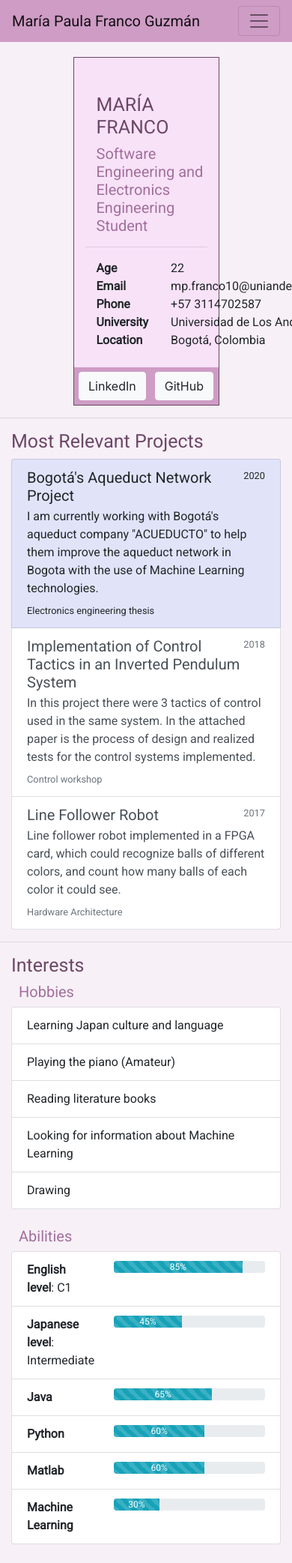
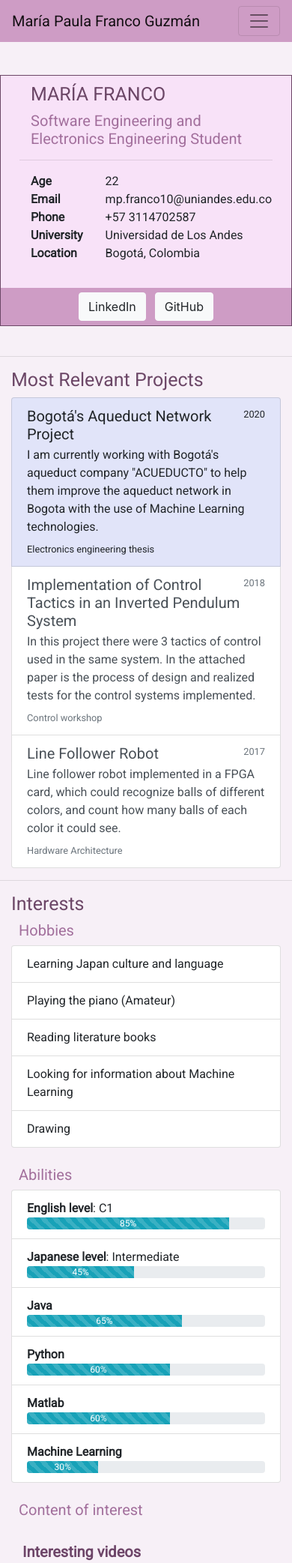
Before and after one commit to mpfranco10/pagina-personal-mpfranco, a PHP site: page /index.html in a window 390 px wide; the page is wider, and only the part inside the window is pictured. Shown: the top 2085 px of that part at 75% size. Run offline with PHP 8.4, Linux system fonts and the light colour scheme; some libraries are stand-ins or nearby versions.

Commit message:
responsive

```diff
--- a/index.html
+++ b/index.html
@@ -45,7 +45,10 @@
             </ul>
          </div>
       </nav>
-      <div id="about" class="container-fluid py-5">
+      <div  class="container-fluid">
+         <div class="row">
+            <div class="hidden-sm-down col-md-1 col-lg-2" >&nbsp;</div>
+            <div id="about" class="col-sm-12 col-md-10 col-lg-8">
                <div id="letras">
                   <h1 class="titulos robot">MARÍA FRANCO</h1>
                   <h2 class="descripcion robot">Software Engineering and Electronics Engineering Student</h2>
@@ -82,6 +85,9 @@
                         role="button">LinkedIn</a>
                      <a href="https://github.com/mpfranco10" class="btn btn-light botones" role="button">GitHub</a>
                   </div>
+               </div>
+            </div>
+            <div class="hidden-sm-down col-md-1 col-lg-2">&nbsp;</div>
          </div>
       </div>
       <hr>
@@ -145,8 +151,8 @@
          <ul class="list-group robot">
             <li class="list-group-item">
                <div class="row">
-                  <div class="col-4"><b>English level</b>: C1</div>
-                  <div class="col-8">
+                  <div class="col-sm-12 col-md-6 col-lg-4"><b>English level</b>: C1</div>
+                  <div class="col-sm-12 col-md-6 col-lg-8">
                      <div class="progress">
                         <div class="progress-bar progress-bar-striped bg-info" role="progressbar"
                            style="width: 85%;" aria-valuenow="85" aria-valuemin="0" aria-valuemax="100">85%</div>
@@ -156,8 +162,8 @@
             </li>
             <li class="list-group-item">
                <div class="row">
-                  <div class="col-4"><b>Japanese level</b>: Intermediate</div>
-                  <div class="col-8">
+                  <div class="col-sm-12 col-md-6 col-lg-4"><b>Japanese level</b>: Intermediate</div>
+                  <div class="col-sm-12 col-md-6 col-lg-8">
                      <div class="progress">
                         <div class="progress-bar progress-bar-striped bg-info" role="progressbar"
                            style="width: 45%;" aria-valuenow="45" aria-valuemin="0" aria-valuemax="100">45%</div>
@@ -167,8 +173,8 @@
             </li>
             <li class="list-group-item">
                <div class="row">
-                  <div class="col-4"><b>Java</b> </div>
-                  <div class="col-8">
+                  <div class="col-sm-12 col-md-6 col-lg-4"><b>Java</b> </div>
+                  <div class="col-sm-12 col-md-6 col-lg-8">
                      <div class="progress">
                         <div class="progress-bar progress-bar-striped bg-info" role="progressbar"
                            style="width: 65%;" aria-valuenow="65" aria-valuemin="0" aria-valuemax="100">65%</div>
@@ -178,8 +184,8 @@
             </li>
             <li class="list-group-item">
                <div class="row">
-                  <div class="col-4"><b>Python</b> </div>
-                  <div class="col-8">
+                  <div class="col-sm-12 col-md-6 col-lg-4"><b>Python</b> </div>
+                  <div class="col-sm-12 col-md-6 col-lg-8">
                      <div class="progress">
                         <div class="progress-bar progress-bar-striped bg-info" role="progressbar"
                            style="width: 60%;" aria-valuenow="60" aria-valuemin="0" aria-valuemax="100">60%</div>
@@ -189,8 +195,8 @@
             </li>
             <li class="list-group-item">
                <div class="row">
-                  <div class="col-4"><b>Matlab</b> </div>
-                  <div class="col-8">
+                  <div class="col-sm-12 col-md-6 col-lg-4"><b>Matlab</b> </div>
+                  <div class="col-sm-12 col-md-6 col-lg-8">
                      <div class="progress">
                         <div class="progress-bar progress-bar-striped bg-info" role="progressbar"
                            style="width: 60%;" aria-valuenow="60" aria-valuemin="0" aria-valuemax="100">60%</div>
@@ -200,8 +206,8 @@
             </li>
             <li class="list-group-item">
                <div class="row">
-                  <div class="col-4"><b>Machine Learning</b> </div>
-                  <div class="col-8">
+                  <div class="col-sm-12 col-md-6 col-lg-4"><b>Machine Learning</b> </div>
+                  <div class="col-sm-12 col-md-6 col-lg-8">
                      <div class="progress">
                         <div class="progress-bar progress-bar-striped bg-info" role="progressbar"
                            style="width: 30%;" aria-valuenow="30" aria-valuemin="0" aria-valuemax="100">30%</div>
@@ -217,20 +223,26 @@
       <h2 id="content" class="subsubtitulos robot"><b>Interesting videos</b></h2>
       <div class="container-fluid">
          <div class="row">
-            <div class="col-4">
+            <div class="col-sm-12 col-md-12 col-lg-4">
+               <div class="text-center">
                   <h4 class="subtitulos robot">Gravitational waves discovery</h4>
-               <iframe width="420" height="315" src="https://www.youtube.com/embed/zpusGtb_wL8">
+                  <iframe width="340" height="300" src="https://www.youtube.com/embed/zpusGtb_wL8">
                   </iframe>
                </div>
-            <div class="col-4">
+            </div>
+            <div class="col-sm-12 col-md-12 col-lg-4">
+               <div class="text-center">
                   <h4 class="subtitulos robot">First image of a black hole</h4>
-               <iframe width="420" height="315" src="https://www.youtube.com/embed/S_GVbuddri8">
+                  <iframe width="340" height="300" src="https://www.youtube.com/embed/S_GVbuddri8">
                   </iframe>
                </div>
-            <div class="col-4">
-               <h4 class="subtitulos robot">Machine Learning and videogames</h4>
-               <iframe width="420" height="315" src="https://www.youtube.com/embed/qv6UVOQ0F44">
+            </div>
+            <div class="col-sm-12 col-md-12 col-lg-4">
+               <div class="text-center">
+                  <h4 class="subtitulos robot">Machine Learning Mario</h4>
+                  <iframe width="340" height="300" src="https://www.youtube.com/embed/qv6UVOQ0F44">
                   </iframe>
+               </div>
             </div>
          </div>
       </div>
@@ -239,7 +251,7 @@
       </br>
       <div class="container-fluid">
          <div class="row">
-            <div class="col-4">
+            <div class="col-sm-12 col-md-6 col-lg-4">
                <figure>
                   <figcaption class=" robot">Kagome - Kasumi Watanabe (Interpretation with Koto, a typical instrument
                      from Japan)
@@ -250,7 +262,7 @@
                   </audio>
                </figure>
             </div>
-            <div class="col-4">
+            <div class="col-sm-12 col-md-6 col-lg-4">
                <figure>
                   <figcaption class=" robot">Whale Sound (Whales use a variety of noises to communicate with each
                      other)
@@ -261,7 +273,7 @@
                   </audio>
                </figure>
             </div>
-            <div class="col-4">
+            <div class="col-sm-12 col-md-12 col-lg-4">
                <figure>
                   <figcaption class=" robot">Venus Sounds (Sound obtained from NASA's official youtube channel)
                   </figcaption>
@@ -278,7 +290,7 @@
       </br>
       <div class="container-fluid">
          <div class="row">
-            <div class="col-6">
+            <div class="col-lg-6">
                <div class="img-thumbnail">
                   <img src="/media/haiku.PNG" alt="Haiku poem" style="width:100%">
                   <div class="caption">
@@ -286,7 +298,7 @@
                   </div>
                </div>
             </div>
-            <div class="col-6">
+            <div class="col-sm-12 col-md-12 col-lg-6">
                <div class="img-thumbnail">
                   <img src="/media/bubble.jpg" alt="Bubble nebula" style="width:100%">
                   <div class="caption">
@@ -294,7 +306,7 @@
                   </div>
                </div>
             </div>
-            <div class="col-6">
+            <div class="col-sm-12 col-md-12 col-lg-6">
                <div class="img-thumbnail">
                   <img src="/media/twin.jpg" alt="Twin Jet nebula" style="width:100%">
                   <div class="caption">
@@ -302,7 +314,7 @@
                   </div>
                </div>
             </div>
-            <div class="col-6">
+            <div class="col-sm-12 col-md-12 col-lg-6">
                <div class="img-thumbnail">
                   <img src="/media/emerald.jpg" alt="Gachala emerald" style="width:100%">
                   <div class="caption">
@@ -316,7 +328,6 @@
       <h1 id="experience" class="titulos robot">Experience</h1>
       <div class="container-fluid">
          <div class="list-group pad">
-
             <a
                class="list-group-item list-group-item-action flex-column align-items-start">
                <div class="d-flex w-100 justify-content-between">
@@ -327,18 +338,16 @@
                </p>
                <small class="text-muted robot">Object oriented programming (I and II), Technologic Infrastructure Fundaments, Introduction to programming</small>
             </a>
-
             <a
                class="list-group-item list-group-item-action flex-column align-items-start">
                <div class="d-flex w-100 justify-content-between">
-                  <h5 class="mb-1 robot">Software Analist</h5>
+                  <h5 class="mb-1 robot">Software Analyst</h5>
                   <small class="text-muted robot">2019</small>
                </div>
                <p class="mb-1 robot">Improvements in analytics platform of the company. Development of software architecture diagrams, as well as helping in the structuration of relational database of a private project.
                </p>
                <small class="text-muted robot">ICONOI S.A.</small>
             </a>
-
          </div>
       </div>
       </br>
--- a/styles.css
+++ b/styles.css
@@ -35,26 +35,23 @@ body{
   }
   #social{
   background-color: 	#ce9cc5;
-  height: 50px;
-  margin-bottom: -48px;
   margin-left: -15px;
   margin-right: -15px;
   }
   #about{
-  margin: auto;
+
   margin-top: 20px;
   border-style: solid;
   border-color:#6c4767;
   border-width: thin;
   background-color: #f8e2f8;
-  width: 50%;
   }
   td
   {
   padding:0 15px;
   }
   #letras{
-  display: block;
+    margin: 10px;
   }
   .botones {
   margin: 6px;
```
Lines whose indentation alone changed are shown as unchanged.
